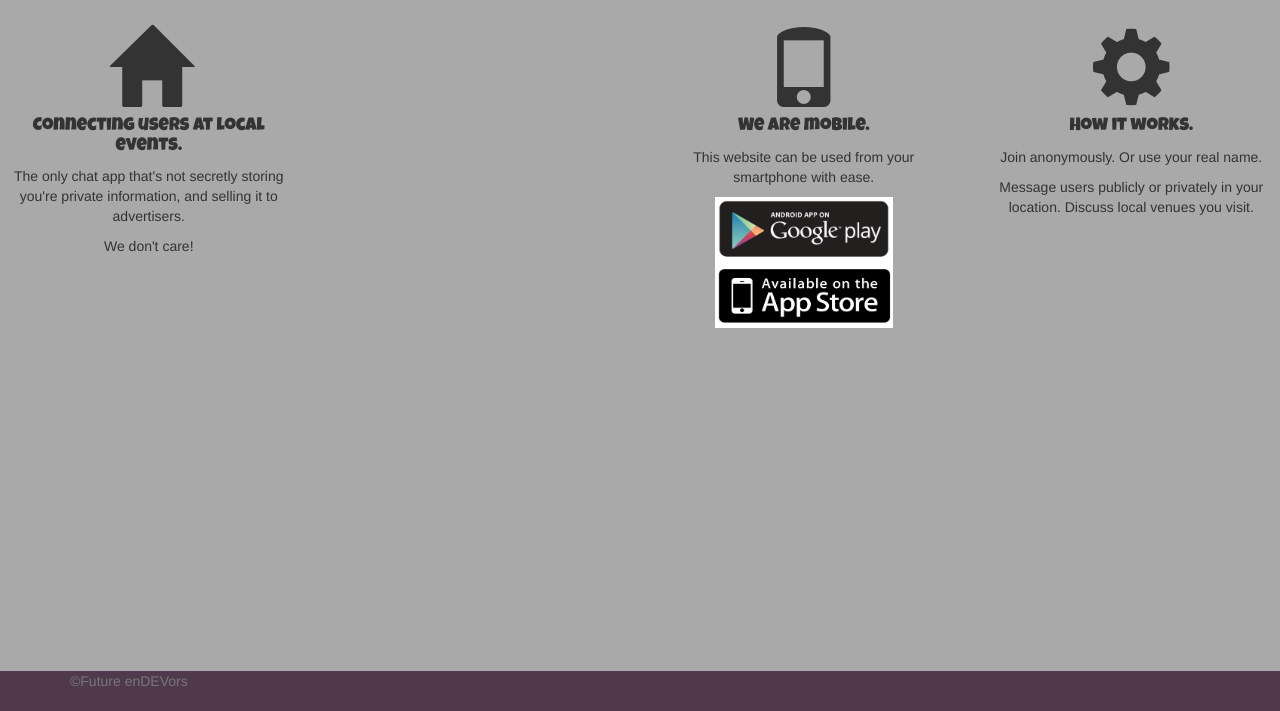
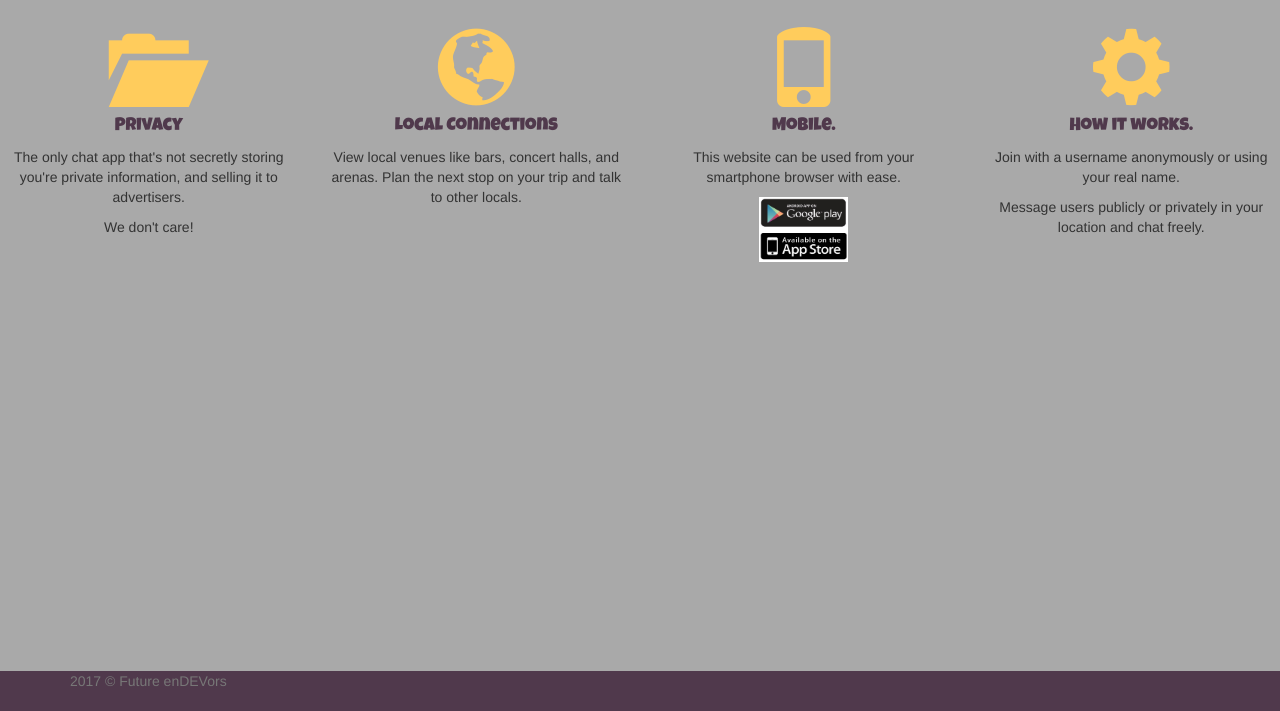
Before and after one commit to rmeaney/howler, a website: page index.html in a window 1280 px wide. Shown: the part 89-800 px from the top of the page. Drawn offline with nearby package versions, Linux system fonts and the light colour scheme; some packages are replaced by stand-ins of ours; no server answers.

Commit message:
update descriptorwrap

```diff
--- a/index.html
+++ b/index.html
@@ -54,29 +54,32 @@
 		   <div class="row" id="descriptorwrap">
 			   <div class="col-md-3">
 
-					<span class="glyphicon glyphicon-home" aria-hidden="true"></span>
-					<h4>Connecting users at local events.</h4>
+					<span class="glyphicon glyphicon-folder-open" aria-hidden="true"></span>
+					<h4>Privacy</h4>
 					<p>The only chat app that's not secretly storing you're private information, and selling it to advertisers.</p>
 					<p>We don't care!</p>
 			   </div>
 
 			   <div class="col-md-3">
-					<h4></h4>
+
+					<span class="glyphicon glyphicon-globe" aria-hidden="true"></span>
+					<h4>Local Connections</h4>
+					<p>View local venues like bars, concert halls, and arenas. Plan the next stop on your trip and talk to other locals.</p>
 				   </div>
 
 				<div class="col-md-3">
 					<span class="glyphicon glyphicon-phone" aria-hidden="true"></span>
-					<h4>We are mobile.</h4>
-					<p>This website can be used from your smartphone with ease.</p>
-					<p><img src="/images/app-store.jpg" width="60%"></p>
+					<h4>Mobile.</h4>
+					<p>This website can be used from your smartphone browser with ease.</p>
+					<p><img src="/images/app-store.jpg" width="30%"></p>
 			   </div>
 
 			   <div class="col-md-3">
 
 					<span class="glyphicon glyphicon-cog" aria-hidden="true"></span>
 					<h4>How it works.</h4>
-					<p>Join anonymously. Or use your real name.</p>
-					<p>Message users publicly or privately in your location. Discuss local venues you visit.</p>
+					<p>Join with a username anonymously or using your real name.</p>
+					<p>Message users publicly or privately in your location and chat freely.</p>
 		   		</div>
 		   </div>
 
@@ -91,8 +94,8 @@
 				</div>
 				 <div class="col-md-5 col-sm-12"  id = "chatWrap">
 					<div id = "chat"></div>
-					<form id ="send-message">
-					   <input type="text" size="35" id = "message" style="width:100%" placeholder="Enter message here."></input>
+					<form id ="send-message" class="form-group">
+					   <input type="text" size="35" id= "message" style="width:100%" placeholder="Enter message here."></input>
 					   <button class="btn btn-warning submitbtn" type = "submit" style= "width:100%"><span class=" glyphicon glyphicon-transfer" aria-hidden="true"></span>Submit</button>
 					</form>
 				 </div>
@@ -154,7 +157,7 @@
 
 		   <footer class="footer">
 				<div class="container">
-				  <p class="text-muted">©Future enDEVors</p>
+				  <p class="text-muted">2017 © Future enDEVors</p>
 				</div>
 			  </footer>
 
--- a/public/css/index.css
+++ b/public/css/index.css
@@ -73,6 +73,12 @@ h4 {
 
 #descriptorwrap .glyphicon {
 	font-size:80px;
+	color: #ffcc5c;
+
+}
+
+#descriptorwrap h4 {
+	color: #50394c;
 }
 
 .footer {
```
